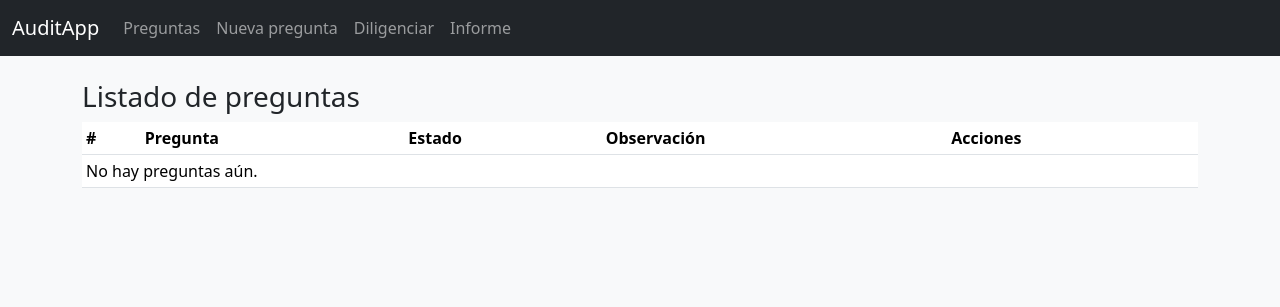
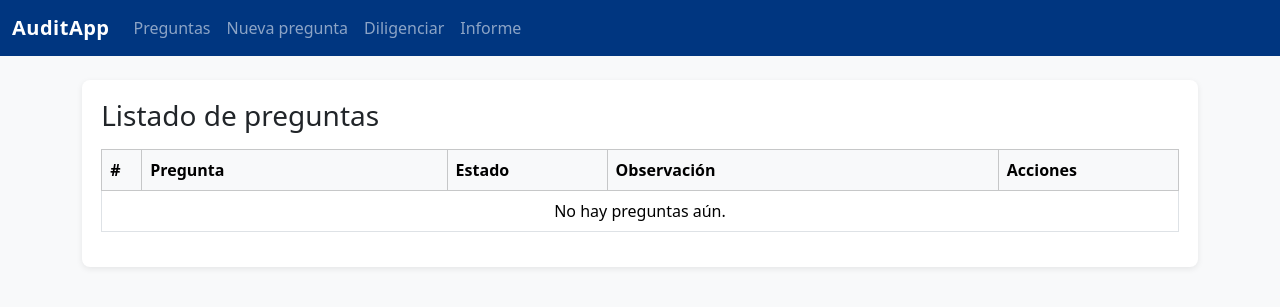
Before and after one commit to WcFocus/AuditApp, a Flask app: page / in a window 1280 px wide. Shown: the top 307 px of the page. Run offline with Flask 3, Linux system fonts and the light colour scheme.

Commit message:
Mejora de estilos

```diff
--- a/templates/base.html
+++ b/templates/base.html
@@ -1,13 +1,31 @@
 <!doctype html>
 <html lang="es">
 <head>
+  <style>
+    body {
+      background-color: #f4f6fa;
+    }
+    .navbar-brand {
+      font-weight: 600;
+      letter-spacing: .5px;
+    }
+    .navbar-custom {
+      background-color: #003680 !important;
+    }
+    .card-custom {
+      background: #ffffff;
+      border-radius: 8px;
+      box-shadow: 0 2px 6px rgba(0,0,0,0.08);
+      padding: 1.2rem;
+    }
+  </style>
   <meta charset="utf-8">
   <title>App Auditoría</title>
   <meta name="viewport" content="width=device-width,initial-scale=1">
   <link href="https://cdn.jsdelivr.net/npm/bootstrap@5.3.2/dist/css/bootstrap.min.css" rel="stylesheet">
 </head>
 <body class="bg-light">
-<nav class="navbar navbar-expand-lg navbar-dark bg-dark">
+<nav class="navbar navbar-expand-lg navbar-dark navbar-custom">
   <div class="container-fluid">
     <a class="navbar-brand" href="{{ url_for('index') }}">AuditApp</a>
     <div class="collapse navbar-collapse">
--- a/templates/index.html
+++ b/templates/index.html
@@ -1,14 +1,15 @@
 {% extends "base.html" %}
 {% block content %}
-<h3>Listado de preguntas</h3>
-<table class="table table-sm">
-  <thead>
+<div class="card-custom">
+  <h3 class="mb-3">Listado de preguntas</h3>
+  <table class="table table-hover table-bordered align-middle">
+    <thead class="table-light">
       <tr>
-      <th>#</th>
+        <th style="width:40px;">#</th>
         <th>Pregunta</th>
-      <th>Estado</th>
+        <th style="width:160px;">Estado</th>
         <th>Observación</th>
-      <th>Acciones</th>
+        <th style="width:180px;">Acciones</th>
       </tr>
     </thead>
     <tbody>
@@ -26,8 +27,9 @@
         </td>
       </tr>
       {% else %}
-    <tr><td colspan="5">No hay preguntas aún.</td></tr>
+      <tr><td colspan="5" class="text-center">No hay preguntas aún.</td></tr>
       {% endfor %}
     </tbody>
   </table>
+</div>
 {% endblock %}
```
Also changed, not shown: templates/diligenciar.html (+7 -9 lines). Lines whose indentation alone changed are shown as unchanged.
